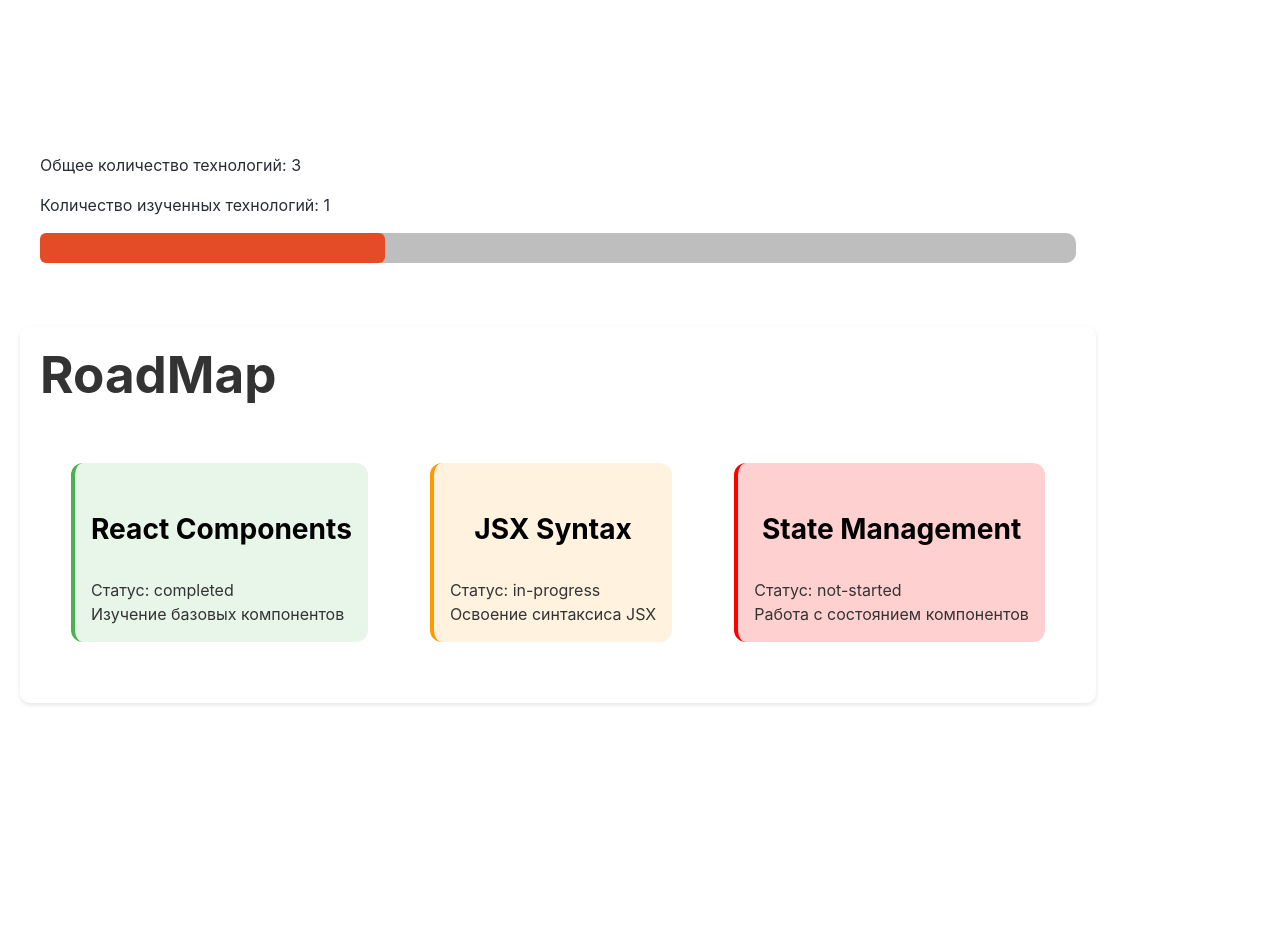
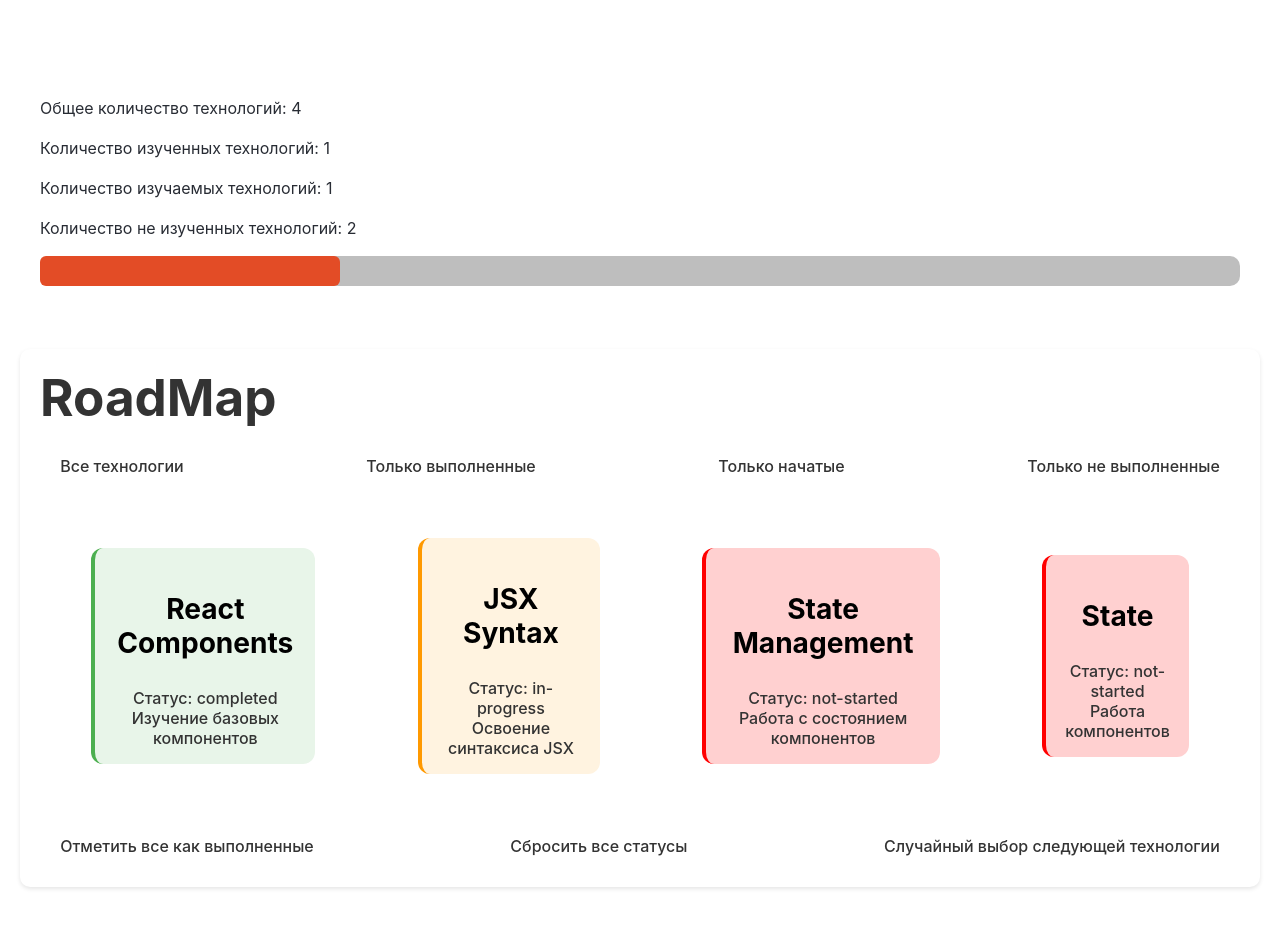
Before and after one commit to me1lkom/practice_19-..., a React (Vite) app: page / in a window 1280 px wide. Before the commit the page ends 800 px from the top, so only its background shows below. Built offline with nearby package versions, Linux system fonts and the light colour scheme.

Commit message:
practice_20 done

```diff
--- a/src/App.css
+++ b/src/App.css
@@ -27,24 +27,24 @@
 .App-link:hover {
   text-decoration: underline;
 }
-.task-list {
+.technology-list {
   background: white;
   border-radius: 10px;
   padding: 20px;
   margin: 20px 0;
   box-shadow: 0 2px 4px rgba(0, 0, 0, 0.1);
 }
-.task-list h1 {
+.technology-list h1 {
   margin: 0 0 20px 0;
   color: #333;
 }
-.task-list ul {
+.technology-list ul {
   list-style: none;
   padding: 0;
   margin: 0;
   display: flex;
 }
-.task-list li {
+.technology-list li {
   display: flex;
   justify-content: space-between;
   align-items: center;
@@ -53,24 +53,28 @@
   border-radius: 5px;
   transition: background-color 0.2s;
 }
-.task-list .completed {
+.technology-list .completed {
   background-color: #e8f5e9;
   border-left: 4px solid #4caf50;
 }
-.task-list .in-progress {
+.technology-list .in-progress {
   background-color: #fff3e0;
   border-left: 4px solid #ff9900;
 }
-.task-list .not-started {
+.technology-list .not-started {
   background-color: #ffd0d0;
   border-left: 4px solid #ff0000;
 }
-.task-list li:hover {
+.technology-list li:hover {
   opacity: 0.8;
 }
-.task-list span {
+.technology-list span {
   flex: 1;
   color: #333;
+}
+
+.technology-list .technology-card {
+  transition: background-color 0.5s ease, border-left 0.5s ease;
 }
 
 /* progress */
@@ -102,3 +106,12 @@
   overflow: hidden;
   background: #e34c26;
 }
+
+button {
+  background-color: white;
+}
+
+.FilterChange {
+  display: flex;
+  justify-content: space-between;
+}
--- a/src/App.jsx
+++ b/src/App.jsx
@@ -1,9 +1,12 @@
 import "./App.css";
+import { useState } from "react";
 import TechnologyCard from "./components/TechnologyCard.jsx";
 import ProgressHeader from "./components/ProgressHeader.jsx";
+import QuickActions from "./components/QuickActions.jsx";
+import FilterChange from "./components/FilterChange.jsx";
 
 function App() {
-  const technologies = [
+  const [technologies, setTechnologies] = useState([
     {
       id: 1,
       title: "React Components",
@@ -22,34 +25,116 @@
       description: "Работа с состоянием компонентов",
       status: "not-started",
     },
-  ];
+    {
+      id: 4,
+      title: "State",
+      description: "Работа компонентов",
+      status: "not-started",
+    },
+  ]);
 
   const totalCount = technologies.length;
   const completedCount = technologies.filter(
-    technology => technology.status === "completed"
+    (technology) => technology.status === "completed"
+  ).length;
+  const inProgressCount = technologies.filter(
+    (technology) => technology.status === "in-progress"
+  ).length;
+  const notStartedCount = technologies.filter(
+    (technology) => technology.status === "not-started"
   ).length;
 
+  function handleStatusChange(id) {
+    setTechnologies((prevTechs) =>
+      prevTechs.map((tech) =>
+        tech.id === id ? { ...tech, status: nextStatus(tech.status) } : tech
+      )
+    );
+  }
+
+  function nextStatus(currentStatus) {
+    switch (currentStatus) {
+      case "completed":
+        return "in-progress";
+      case "in-progress":
+        return "not-started";
+      case "not-started":
+        return "completed";
+      default:
+        return currentStatus;
+    }
+  }
+
+  const handleAllCompleted = () => {
+    setTechnologies((prevTechs) =>
+      prevTechs.map((tech) => ({ ...tech, status: "completed" }))
+    );
+  };
+
+  const handleReset = () => {
+    setTechnologies((prevTechs) =>
+      prevTechs.map((tech) => ({ ...tech, status: "not-started" }))
+    );
+  };
+
+  const handleSelectRandom = () => {
+    const availableTechs = technologies.filter(
+      (tech) => tech.status !== "in-progress"
+    );
+
+    if (availableTechs.length === 0) {
+      alert("Все технологии уже находяться в процессе.");
+      return;
+    }
+
+    const randomIndex = Math.floor(Math.random() * availableTechs.length);
+    const randomTech = availableTechs[randomIndex];
+
+    setTechnologies((prevTechs) =>
+      prevTechs.map((tech) =>
+        tech.id === randomTech.id ? { ...tech, status: "in-progress" } : tech
+      )
+    );
+  };
+
+  const [selectedFilter, setSelectedFilter] = useState("all");
+
+  const filteredTechnologies = technologies.filter((tech) => {
+    if (selectedFilter === "all") return true;
+    return tech.status === selectedFilter;
+  });
   return (
     <div className="App">
       <div className="progress">
         <ProgressHeader
           totalCount={totalCount}
           completedCount={completedCount}
+          inProgressCount={inProgressCount}
+          notStartedCount={notStartedCount}
         />
       </div>
-      <div className="task-list">
+      <div className="technology-list">
         <h1>RoadMap</h1>
+        <FilterChange onFilterChange={setSelectedFilter} />
         <ul>
-          {technologies.map((technology) => (
+          {filteredTechnologies.map((technology) => (
             <li key={technology.id}>
+              <button>
                 <TechnologyCard
                   title={technology.title}
                   description={technology.description}
                   status={technology.status}
+                  onClick={() => handleStatusChange(technology.id)}
                 />
+              </button>
             </li>
           ))}
         </ul>
+        <QuickActions
+          allcompleted={handleAllCompleted}
+          reset={handleReset}
+          selectRandom={handleSelectRandom}
+        />
       </div>
     </div>
   );
--- /dev/null
+++ b/src/components/FilterChange.jsx
@@ -0,0 +1,20 @@
+function FilterChange({ onFilterChange }) {
+  return (
+    <div className="FilterChange btn">
+      <button className="action-all btn" onClick = {() => onFilterChange("all")}>
+        <span>Все технологии</span>
+      </button>
+      <button className="action-completed btn" onClick = {() => onFilterChange("completed")}>
+        <span>Только выполненные</span>
+      </button>
+      <button className="action-inProgress btn" onClick = {() => onFilterChange("in-progress")}>
+        <span>Только начатые</span>
+      </button>
+      <button className="action-notStarted btn" onClick = {() => onFilterChange("not-started")}>
+        <span>Только не выполненные</span>
+      </button>
+    </div>
+  );
+}
+
+export default FilterChange;
--- a/src/components/ProgressHeader.css
+++ b/src/components/ProgressHeader.css
@@ -0,0 +1,4 @@
+.quickActions{
+    display: flex;
+    justify-content: space-between;
+}
--- a/src/components/ProgressHeader.jsx
+++ b/src/components/ProgressHeader.jsx
@@ -1,11 +1,13 @@
 import "./ProgressHeader.css";
 
-function ProgressHeader({ totalCount, completedCount }) {
+function ProgressHeader({ totalCount, completedCount, inProgressCount, notStartedCount }) {
   return (
     <div className="progress">
       <div className="progress-info">
         <p> Общее количество технологий: {totalCount}</p>
         <p> Количество изученных технологий: {completedCount}</p>
+        <p> Количество изучаемых технологий: {inProgressCount}</p>
+        <p> Количество не изученных технологий: {notStartedCount}</p>
       </div>
       <div className="progress-bar">
         <progress
--- /dev/null
+++ b/src/components/QuickActions.jsx
@@ -0,0 +1,17 @@
+function QuickActions({ allcompleted, reset, selectRandom }) {
+  return (
+    <div className="quickActions btn">
+      <button className="action-allcompleted btn" onClick={allcompleted}>
+        <span>Отметить все как выполненные</span>
+      </button>
+      <button className="action-reset btn" onClick={reset}>
+        <span>Сбросить все статусы</span>
+      </button>
+      <button className="action-selectRandom btn" onClick={selectRandom}>
+        <span>Случайный выбор следующей технологии</span>
+      </button>
+    </div>
+  );
+}
+
+export default QuickActions;
--- a/src/components/TechnologyCard.jsx
+++ b/src/components/TechnologyCard.jsx
@@ -1,6 +1,6 @@
 import "./TechnologyCard.css";
 
-function TechnologyCard({ title, description, status }) {
+function TechnologyCard({ title, description, status, onClick }) {
   const cardClass =
       status === "completed"
       ? "completed"
@@ -8,7 +8,7 @@
       ? "in-progress"
       : "not-started";
   return (
-    <div className={`technology-card ${cardClass}`}>
+    <div className={`technology-card ${cardClass}`} onClick={onClick}>
       <div className="technology-title">
         <h3>{title}</h3>
       </div>
```
Lines whose indentation alone changed are shown as unchanged.
